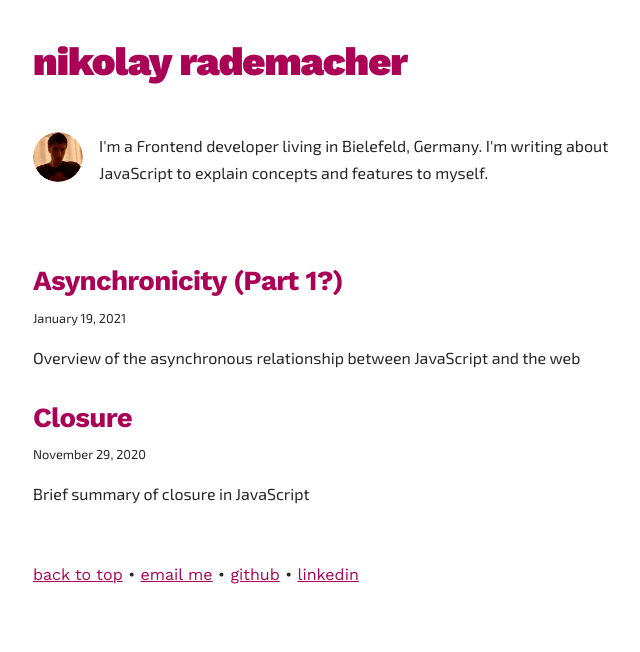
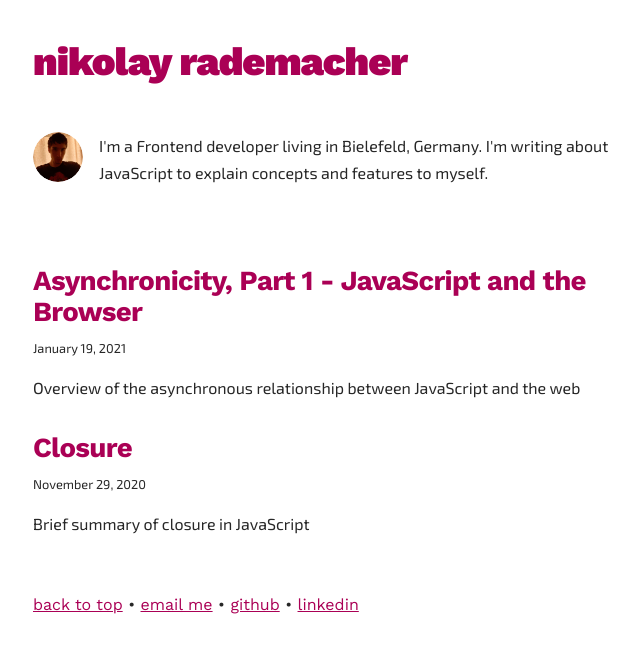
Before and after one commit to nrademacher/homepage, a Gatsby site: page / in a window 1280 px wide. Shown: the whole page, without its empty margins (291-931 px from the left). Built offline with nearby package versions, Linux system fonts and the light colour scheme; Gatsby itself is replaced by a stand-in of ours.

Commit message:
update async post

```diff
--- a/content/blog/asychronicity/index.md
+++ b/content/blog/asynchronicity/index.md
@@ -1,5 +1,5 @@
 ---
-title: Asynchronicity (Part 1?)
+title: Asynchronicity, Part 1 - JavaScript and the Browser
 date: "2021-01-19"
 description: "Overview of the asynchronous relationship between JavaScript and the web"
 ---
```
